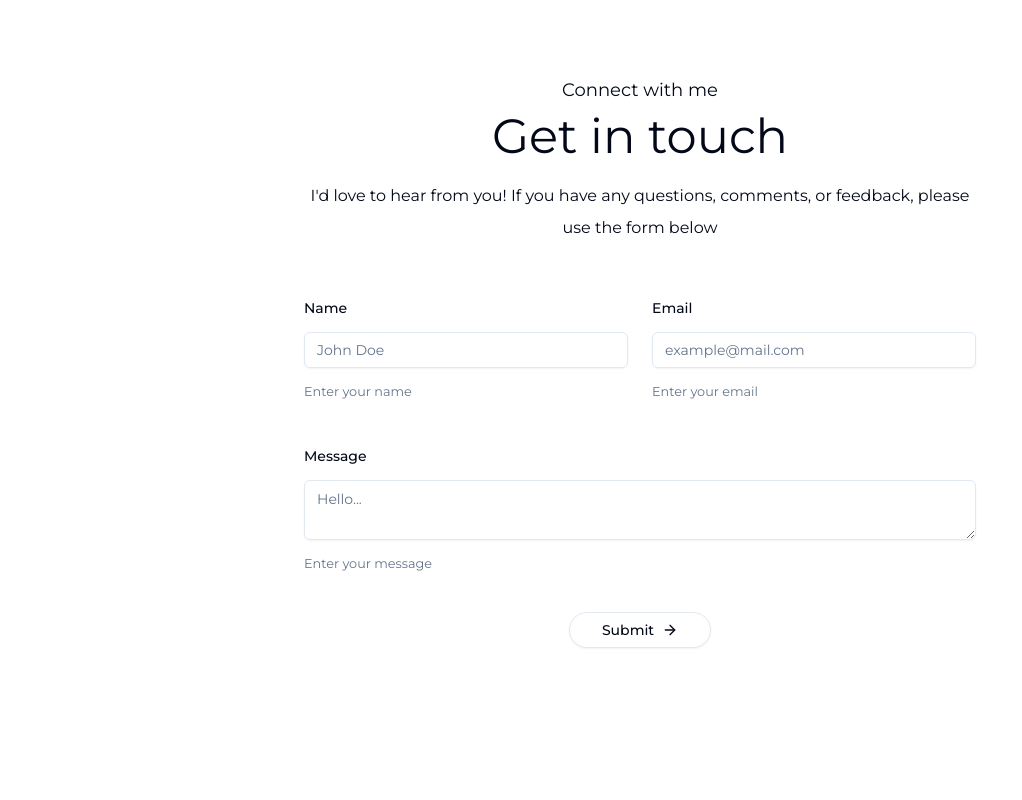
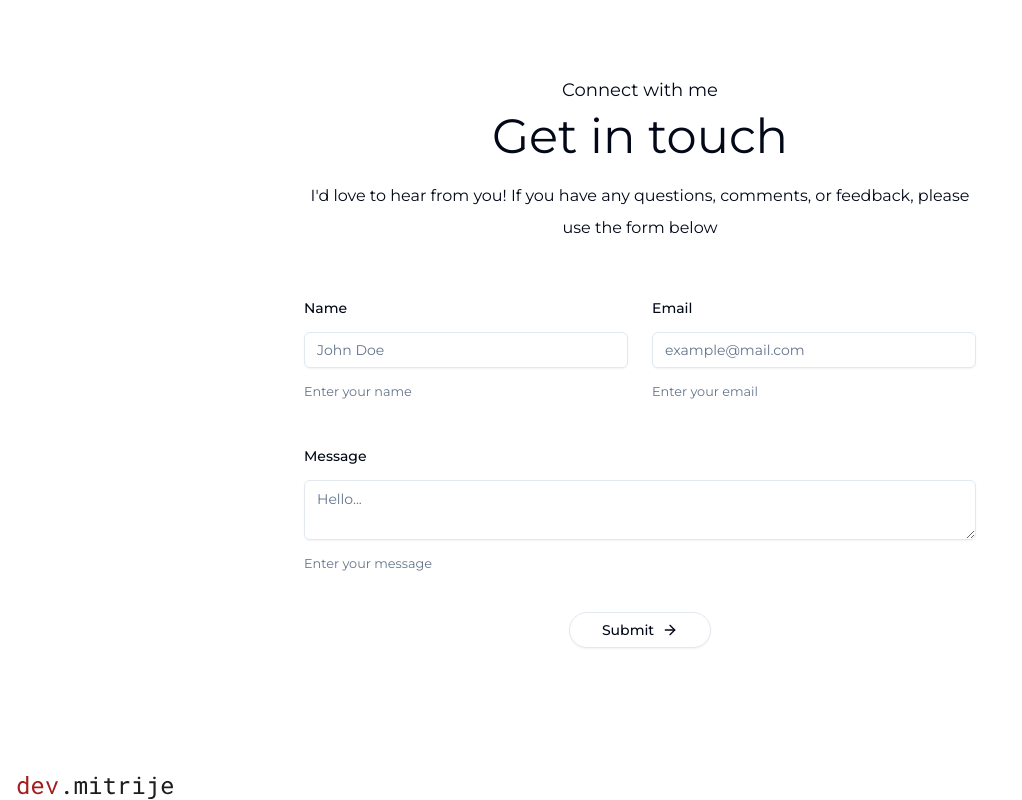
Before and after one commit to narandza/portfolio, a Next.js app: page / in a window 1280 px wide. Shown: the part 3166-3966 px from the top of the page, without its empty margins (0-1022 px from the left). Before the commit the page ends 3854 px from the top, so only its background shows below. Built offline with nearby package versions, Linux system fonts and the light colour scheme.

Commit message:
Add footer

```diff
--- /dev/null
+++ b/src/app/(main)/footer.tsx
@@ -0,0 +1,29 @@
+import Link from "next/link";
+import Image from "next/image";
+
+export const Footer = () => {
+  return (
+    <footer className="mt-20">
+      <div className="text-center">
+        {/* TODO: Reformat imports on all pages */}
+        {/* TODO: Make logo component, replace in navbar also */}
+        <Link href="#top" className="pb-1">
+          <Image
+            src="/logo.svg"
+            alt="Logo"
+            width={160}
+            height={30}
+            className="ml-4 dark:hidden"
+          />
+          <Image
+            src="/logo-dark.svg"
+            alt="Logo"
+            width={160}
+            height={30}
+            className="ml-4 hidden dark:block"
+          />
+        </Link>
+      </div>
+    </footer>
+  );
+};
--- a/src/app/(main)/page.tsx
+++ b/src/app/(main)/page.tsx
@@ -2,6 +2,7 @@
 
 import { About } from "./about";
 import { Contact } from "./contact";
+import { Footer } from "./footer";
 import { Header } from "./header";
 import { Navbar } from "./navbar";
 import { Services } from "./services";
@@ -16,6 +17,7 @@ export default function HomePage() {
       <Services />
       <Work />
       <Contact />
+      <Footer />
     </div>
   );
 }
```
